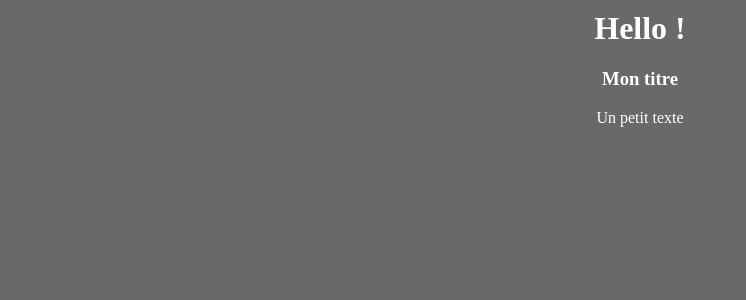
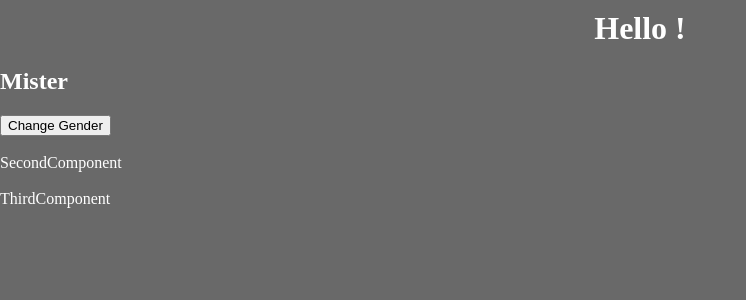
Before and after one commit to TLRKiliann/react-tech, a React (Create React App) app in the folder react-tech/: page / in a window 1280 px wide. Shown: the top 300 px of the page, without its empty margins (0-746 px from the left). Built offline with nearby package versions, Linux system fonts and the light colour scheme.

Commit message:
components setup ok

```diff
--- a/react-tech/src/App.js
+++ b/react-tech/src/App.js
@@ -1,17 +1,24 @@
-import {useState} from "react";
+//import {useState} from "react";
+import FirstComponent from "./Components/FirstComponent";
+import SecondComponent from "./Components/SecondComponent";
+import ThirdComponent from "./Components/ThirdComponent";
 import './App.css';
 
 
 const App = () => {
-  const [sign, setSign] = useState();
-
+  //const [sign, setSign] = useState();
 
   return (
     <div className="App">
       <h1>Hello !</h1>
 
-      <h3>Mon titre</h3>
-      <p>Un petit texte</p>
+      <FirstComponent>
+        <h1>FirstComponent</h1>
+      </FirstComponent>
+      <br/>
+      <SecondComponent />
+      <br/>
+      <ThirdComponent />
     </div>
   );
 }
--- /dev/null
+++ b/react-tech/src/Components/FirstComponent.js
@@ -0,0 +1,43 @@
+import React from 'react';
+
+//Simple toggle to change gender for example a form.
+
+
+export default class FirstComponent extends React.Component {
+	constructor(props) {
+		super(props);
+		this.state = {
+			gender: "Mister"
+		};
+		this.handelChange = this.handelChange.bind(this);
+	}
+
+	handleClick = (e) => {
+		this.setState(state => this.state.gender);
+		console.log("ok handleClick");
+	};
+
+	handelChange = () => {
+		this.setState(state => !this.state.gender);
+		console.log("ok handelChange");
+	};
+
+	render() {
+		const {gender} = this.state;
+
+		return (
+			<div>
+
+				<h2 onChange={this.handleChange}>
+					{!gender ? "Madam" : "Mister"}
+				</h2>
+
+				<button type="button" onClick={(e) => this.handleClick(e)}>
+					Change Gender
+				</button>
+
+			</div>
+
+		);
+	}
+}
--- /dev/null
+++ b/react-tech/src/Components/SecondComponent.js
@@ -0,0 +1,16 @@
+import React from 'react';
+import {useEffect} from 'react';
+
+const SecondComponent = () => {
+    useEffect(() => {
+        console.log("It's useEffect !!!");
+    });
+
+    return (
+        <div>
+            SecondComponent
+        </div>
+    );
+}
+
+export default SecondComponent;
--- /dev/null
+++ b/react-tech/src/Components/ThirdComponent.js
@@ -0,0 +1,11 @@
+import React from 'react';
+
+const ThirdComponent = () => {
+    return (
+        <div>
+            ThirdComponent
+        </div>
+    );
+}
+
+export default ThirdComponent;
```
